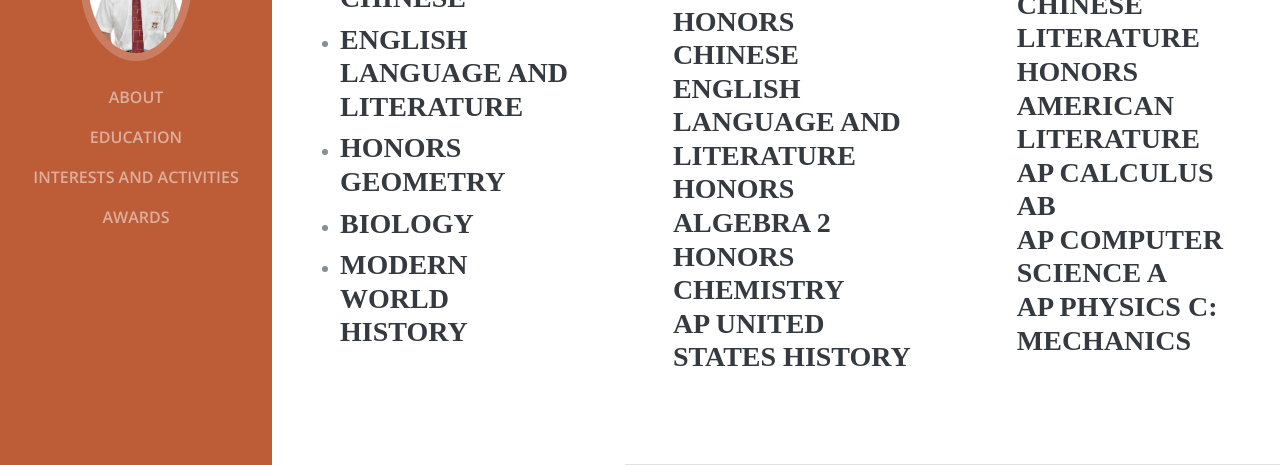
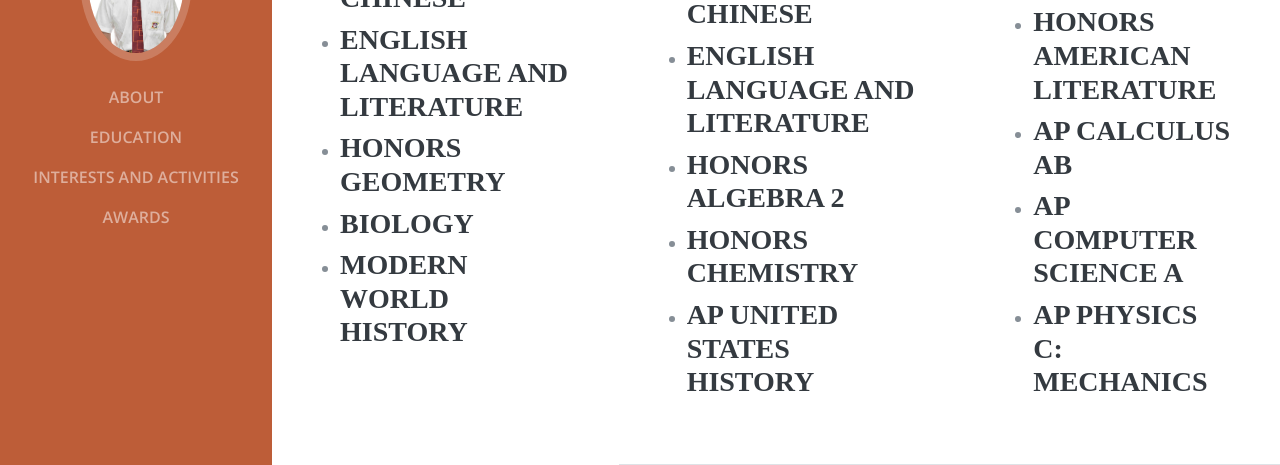
Before and after one commit to aaronchen2007/aaronchen2007, a website: page Kang Chiao International School Details.html in a window 1280 px wide. Shown: the part 335-800 px from the top of the page. Drawn offline with nearby package versions, Linux system fonts and the light colour scheme; files that its build step writes are made by us from their sources; a web font is replaced by a local one.

Commit message:
Update Kang Chiao International School Details.html

```diff
--- a/Kang Chiao International School Details.html
+++ b/Kang Chiao International School Details.html
@@ -93,31 +93,45 @@
                 <section class="resume-section p-3 p-lg-5 d-flex flex-column">
                     <div class="my-auto">
                         <h2 class="mb-5">Grade 10 IB MYP</h2>
-                        <h3 class="mb-0">Honors Chinese
-                        </h3>
-                        <h3 class="mb-0">English Language and Literature
-                        </h3>
-                        <h3 class="mb-0">Honors Algebra 2
-                        </h3>
-                        <h3 class="mb-0">Honors Chemistry
-                        </h3>
-                        <h3 class="mb-0">AP United States History
-                        </h3>
+                        <ul class="bullet-points">
+                            <li>
+                                <h3>Honors Chinese</h3>
+                            </li>
+                            <li>
+                                <h3>English Language and Literature</h3>
+                            </li>
+                            <li>
+                                <h3>Honors Algebra 2</h3>
+                            </li>
+                            <li>
+                                <h3>Honors Chemistry</h3>
+                            </li>
+                            <li>
+                                <h3>AP United States History</h3>
+                            </li>
+                        </ul>
                     </div>
                 </section>
                 <section class="resume-section p-3 p-lg-5 d-flex flex-column">
                     <div class="my-auto">
                         <h2 class="mb-5">Grade 11 AP</h2>
-                        <h3 class="mb-0">Advanced Chinese Literature
-                        </h3>
-                        <h3 class="mb-0">Honors American Literature
-                        </h3>
-                        <h3 class="mb-0">AP Calculus AB
-                        </h3>
-                        <h3 class="mb-0">AP Computer Science A
-                        </h3>
-                        <h3 class="mb-0">AP Physics C: Mechanics
-                        </h3>
+                        <ul class="bullet-points">
+                            <li>
+                                <h3>Advanced Chinese Literature</h3>
+                            </li>
+                            <li>
+                                <h3>Honors American Literature</h3>
+                            </li>
+                            <li>
+                                <h3>AP Calculus AB</h3>
+                            </li>
+                            <li>
+                                <h3>AP Computer Science A</h3>
+                            </li>
+                            <li>
+                                <h3>AP Physics C: Mechanics</h3>
+                            </li>
+                        </ul>
                     </div>
                 </section>
             </div>
```
